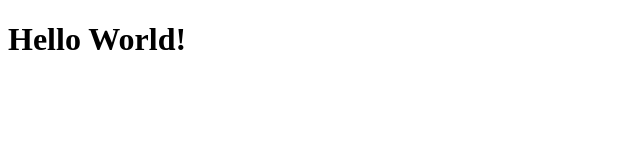
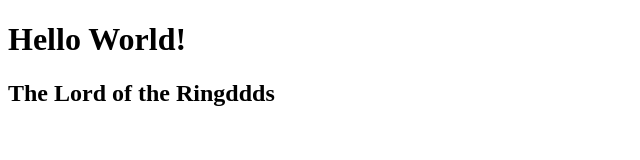
Before and after one commit to KenAdamsKen/project, a plain HTML site: page index.html in a window 1280 px wide. Shown: the whole page, without its empty margins (0-640 px from the left). Drawn offline with Linux system fonts and the light colour scheme.

Commit message:
index.html mod

```diff
--- a/index.html
+++ b/index.html
@@ -10,6 +10,7 @@
 
 <body>
 	<h1>Hello World!</h1>
+	<h2>The Lord of the Ringddds</h2>
 
 	<script src="index.js"></script>
 </body>
```
Also changed, not shown: 1 other file.
